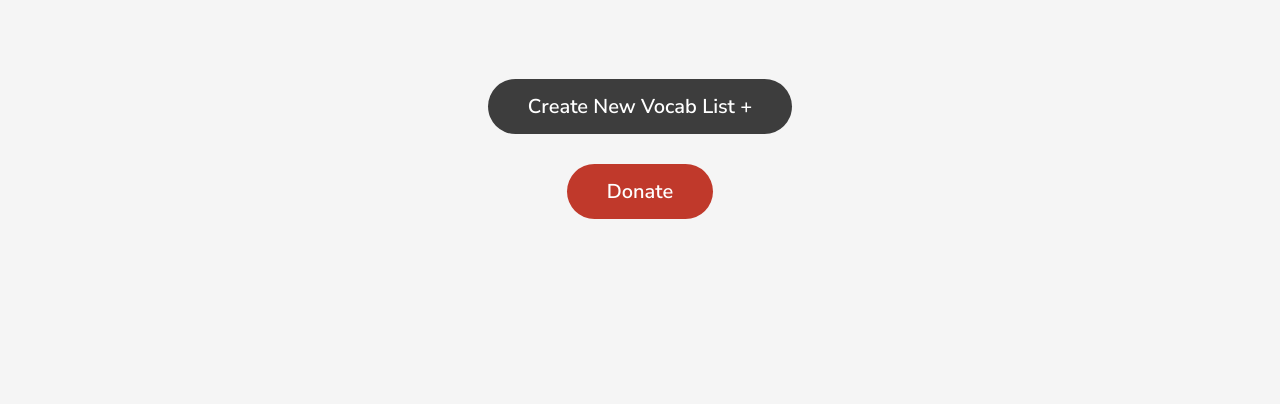
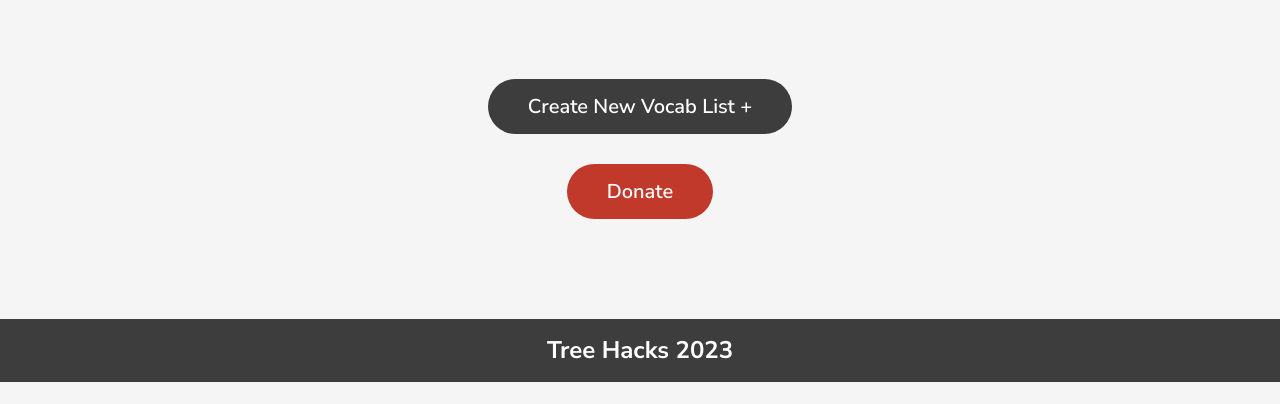
Before and after one commit to grizzledwarvet23/LexiCoach, a Flask app: page / in a window 1280 px wide. Shown: the part 396-800 px from the top of the page. Run offline with Flask 3, Linux system fonts and the light colour scheme; data comes from the database, SQL or seed files in the repository.

Commit message:
added button

```diff
--- a/templates/home.html
+++ b/templates/home.html
@@ -25,5 +25,6 @@
 		<button class="donate-btn" onclick="goToDonatePage()">Donate</button>
 	</div>
 	<script src="{{ url_for('static', filename='script.js') }}"></script>
+	<button class="footer-button"><h1>Tree Hacks 2023</h1></button>
 </body>
 </html>
```
